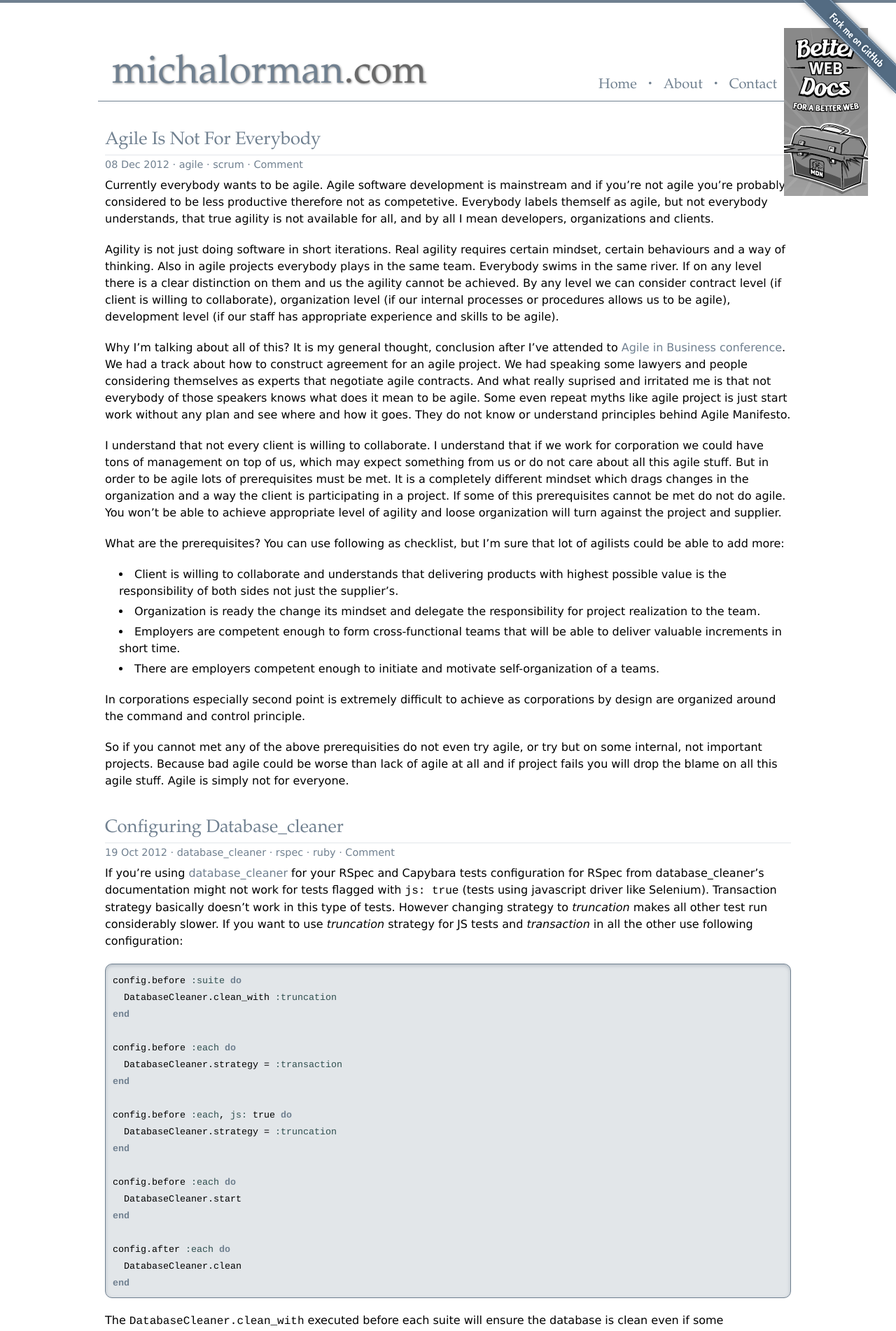
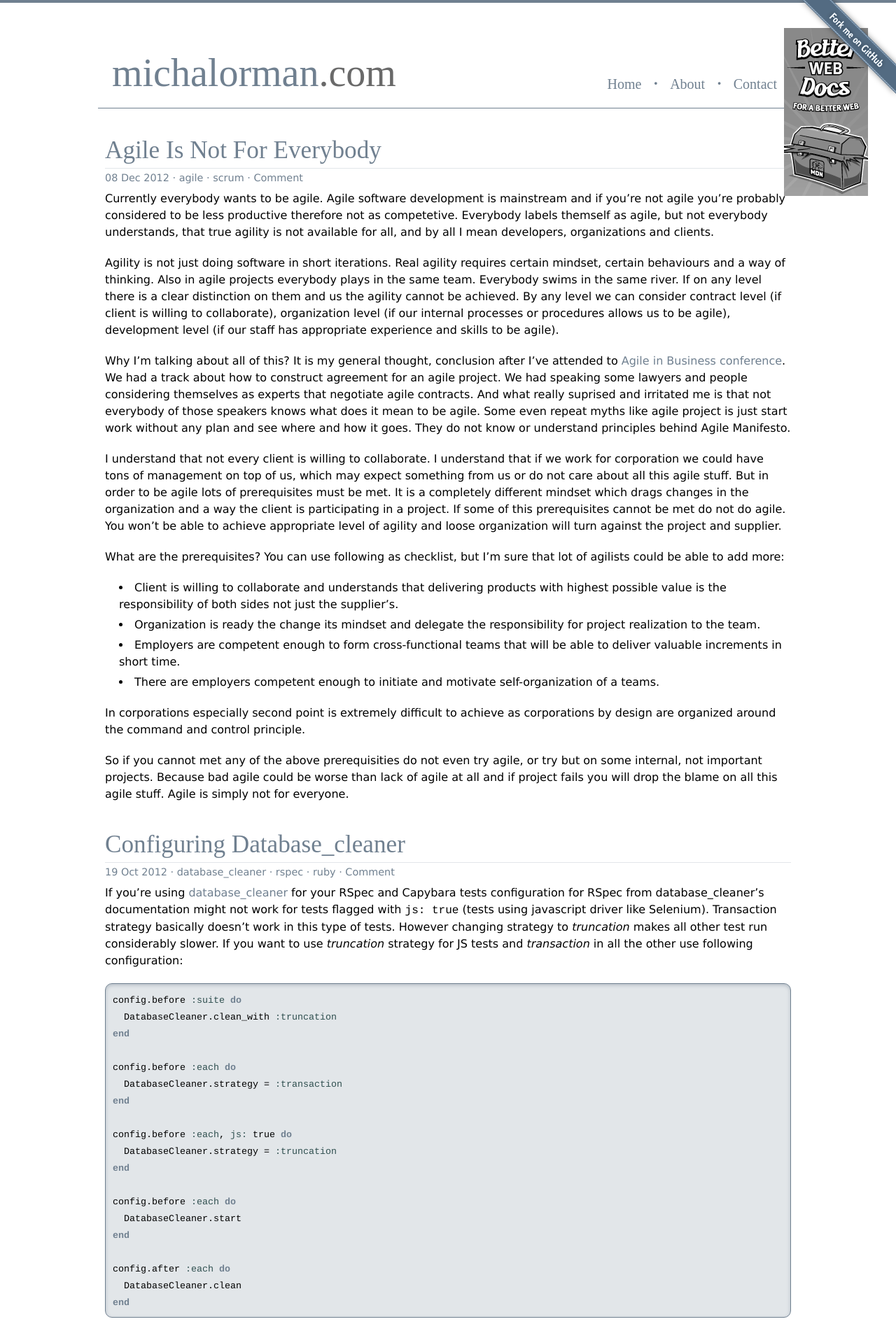
Before and after one commit to michalorman/michalorman.github.com, a Jekyll site: the page built from index.html, in a window 1280 px wide. Shown: the top 1902 px of the page at 70% size. Built offline with Jekyll 4.4.1, drawn with Linux system fonts in a browser that asks for light colours; some web fonts are replaced; Markdown is read by kramdown in place of the engine named in the settings; the list of posts is cut into pages by our own code; comment, search, counter and statistics services are not loaded.

Commit message:
Change headers to use Coda font.

```diff
--- a/_layouts/default.html
+++ b/_layouts/default.html
@@ -10,8 +10,8 @@
     </title>
     <meta name="description" content="Michal Orman personal
     blog. Java, Ruby, Software Engineering and more."/>
-    <link rel="stylesheet" type="text/css"
-    href="/assets/css/style.css"/>
+    <link href='http://fonts.googleapis.com/css?family=Coda' rel='stylesheet' type='text/css'>
+    <link rel="stylesheet" type="text/css" href="/assets/css/style.css"/>
     <link rel="shortcut icon" href="/favicon.ico" />
     <script type="text/javascript">
       var disqus_developer = 0;
--- a/assets/css/style.css
+++ b/assets/css/style.css
@@ -59,6 +59,11 @@
 
 a {
   color: #708090;
+  transition: all 300ms;
+  -webkit-transition: all 300ms;
+  -moz-transition: all 300ms;
+  -o-transition: all 300ms;
+  -ms-transition: all 300ms;
 }
 
 a:hover {
@@ -66,20 +71,20 @@
 }
 
 h1 {
-  font: 1.6em "Palatino", "Times", "Georgia", serif;
+  font: 2.2em Coda, cursive;
   color: #708090;
   padding-bottom: 5px;
   border-bottom: 1px solid rgba(112, 128, 144, 0.2);
 }
 
 h2 {
-  font: 1.5em "Palatino", "Times", "Georgia", serif;
+  font: 1.5em Coda, cursive;
   color: #708090;
   margin-bottom: 15px;
 }
 
 h3 {
-  font: 1.4em "Palatino", "Times", "Georgia", serif;
+  font: 1.4em Coda, cursive;
   color: #708090;
   margin-bottom: 15px;
 }
@@ -142,7 +147,7 @@
   border-bottom: 1px solid #708090;
   overflow: hidden;
   position: relative;
-  height: 140px;
+  height: 150px;
   margin-bottom: 40px;
 }
 
@@ -152,9 +157,9 @@
 }
 
 #main-head nav li {
-  font: 1.25em "Palatino", "Times", "Georgia", serif;
+  font: 1.25em Coda, cursive;
   float: left;
-  height: 130px;
+  height: 145px;
   position: relative;
 }
 
@@ -187,16 +192,24 @@
 }
 
 #banner {
-  font: 3.5em "Palatino", "Times", "Georgia", serif;
+  font: 3.5em Coda, cursive;
   color: #708090;
-  text-shadow: 1px 1px 3px #888;
   position: absolute;
   top: 68px;
   left: 20px;
 }
 
 #banner span {
+  transition: text-shadow 500ms;
+  -webkit-transition: text-shadow 500ms;
+  -moz-transition: text-shadow 500ms;
+  -o-transition: text-shadow 500ms;
+  -ms-transition: text-shadow 500ms;
   color: #696969;
+}
+
+#banner:hover span {
+  text-shadow: 0 0 5px #708090;
 }
 
 #gh-ribbon {
@@ -408,7 +421,7 @@
 #badges li {
   position: relative;
   top: 10px;
-  opacity: 0.2;
+  opacity: 0.1;
   transition: all 750ms;
   -webkit-transition: all 750ms;
   -moz-transition: all 750ms;
```
